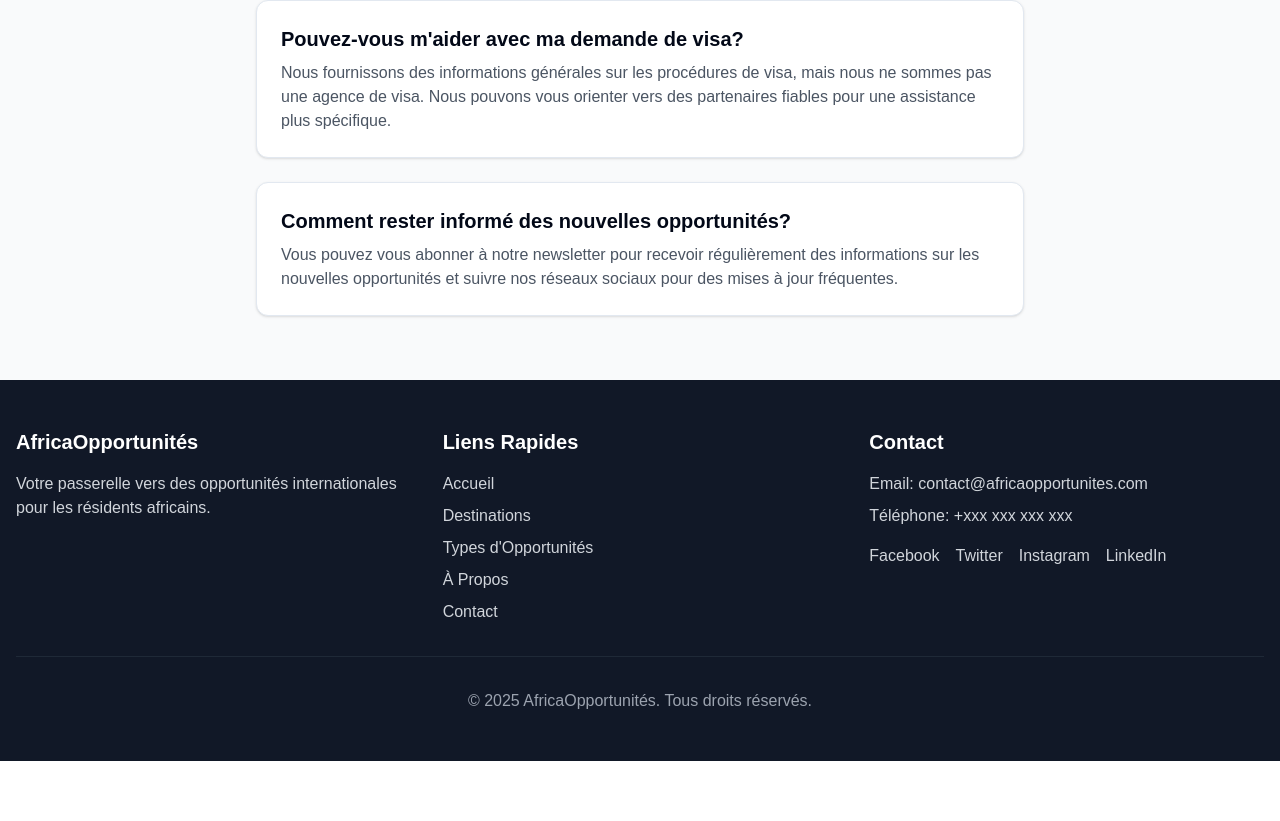
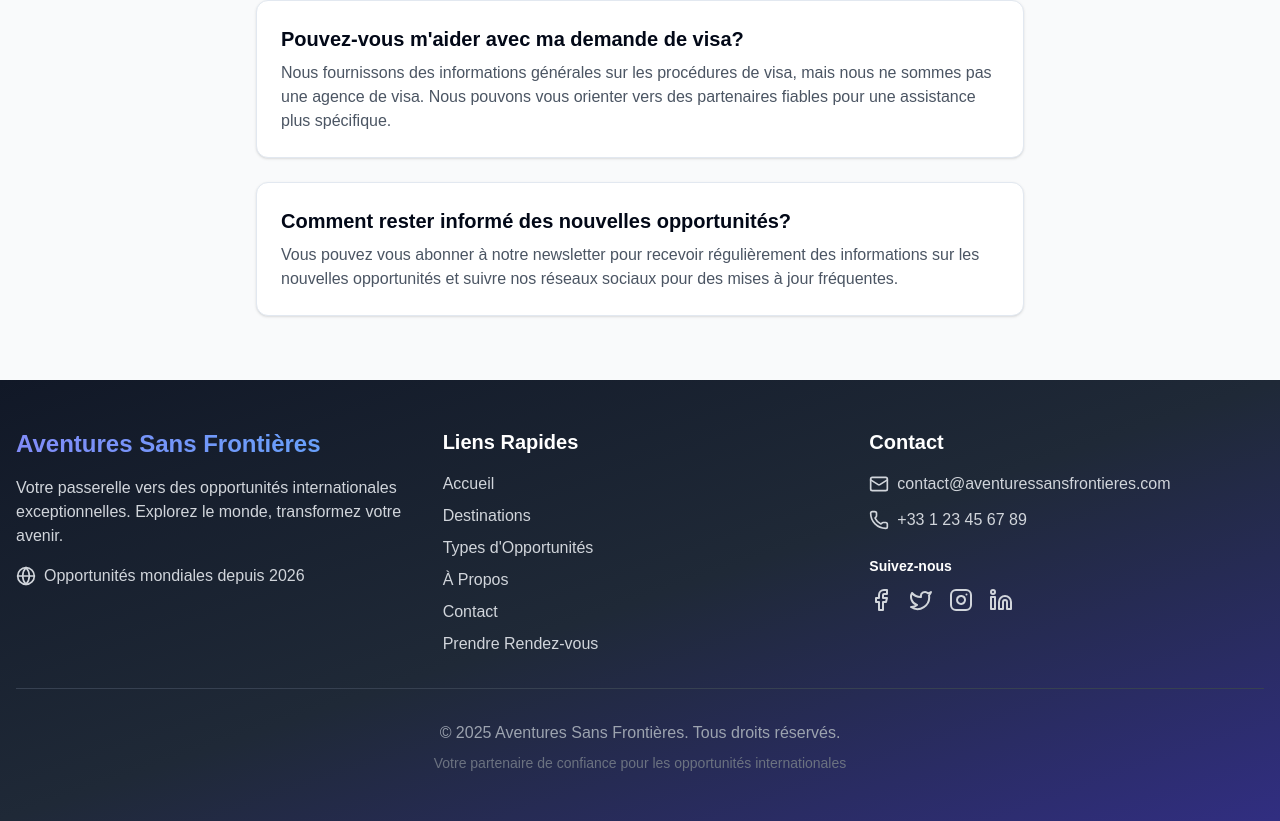
Before and after one commit to travelopportunities07-bot/sg-8e4f6c73-957d-4a3c-b09a-8411143d4db9-1790527538, a Next.js app: page /contact in a window 1280 px wide. Shown: the part 1930-2751 px from the top of the page. Before the commit the page ends 2691 px from the top, so only its background shows below. Built offline with nearby package versions, Linux system fonts and the light colour scheme.

Commit message:
refactor(branding): Restore consistent branding and update content

```diff
--- a/src/components/home/Hero.tsx
+++ b/src/components/home/Hero.tsx
@@ -2,44 +2,75 @@ import { Button } from "@/components/ui/button";
 import Link from "next/link";
 import Image from "next/image";
 import { useLanguage } from "@/contexts/LanguageContext";
+import { Sparkles, Globe } from "lucide-react";
 
 export function Hero() {
   const { t } = useLanguage();
 
   return (
-    <div className='relative bg-gradient-to-r from-blue-700/80 to-indigo-800/80 text-white py-24 md:py-36'>
-      <div className='absolute inset-0 opacity-60'>
+    <div className="relative bg-gradient-to-br from-indigo-900 via-blue-800 to-indigo-700 text-white py-32 md:py-44 overflow-hidden">
+      <div className="absolute inset-0 opacity-40">
         <Image
-          src='https://images.unsplash.com/photo-1488085061387-422e29b40080'
+          src="https://images.unsplash.com/photo-1488085061387-422e29b40080"
           alt={t('hero.title')}
           fill
           style={{ objectFit: 'cover' }}
           priority
-          className='brightness-90'
+          className="brightness-75"
         />
       </div>
-      <div className='container mx-auto px-4 relative z-10'>
-        <div className='max-w-3xl backdrop-blur-sm bg-black/10 p-6 rounded-lg'>
-          <h1 className='text-4xl md:text-5xl lg:text-6xl font-bold mb-6 text-shadow'>
-            {t('hero.title')}
+
+      <div className="absolute inset-0 bg-gradient-to-br from-indigo-900/60 via-blue-800/40 to-transparent"></div>
+
+      <div className="container mx-auto px-4 relative z-10">
+        <div className="max-w-4xl mx-auto text-center">
+          <div className="inline-flex items-center gap-2 bg-white/10 backdrop-blur-md px-4 py-2 rounded-full mb-6 border border-white/20">
+            <Sparkles className="h-5 w-5 text-yellow-300" />
+            <span className="text-sm font-medium">Votre voyage commence ici</span>
+          </div>
+
+          <h1 className="text-5xl md:text-6xl lg:text-7xl font-extrabold mb-6 leading-tight">
+            <span className="bg-gradient-to-r from-white via-blue-100 to-indigo-200 bg-clip-text text-transparent">
+              {t('hero.title')}
+            </span>
           </h1>
-          <p className='text-xl md:text-2xl mb-8 text-shadow'>
+
+          <p className="text-xl md:text-2xl mb-10 text-blue-100 max-w-3xl mx-auto leading-relaxed font-light">
             {t('hero.subtitle')}
           </p>
-          <div className='flex flex-col sm:flex-row gap-4'>
-            <Button asChild size='lg' className='text-lg'>
-              <Link href='/destinations'>
+
+          <div className="flex flex-col sm:flex-row gap-4 justify-center items-center">
+            <Button asChild size="lg" className="text-lg px-8 py-6 bg-gradient-to-r from-yellow-500 to-orange-500 hover:from-yellow-600 hover:to-orange-600 text-white border-0 shadow-xl hover:shadow-2xl transform hover:scale-105 transition-all">
+              <Link href="/destinations" className="flex items-center gap-2">
+                <Globe className="h-5 w-5" />
                 {t('destinations.viewAll')}
               </Link>
             </Button>
-            <Button asChild variant='outline' size='lg' className='text-lg bg-transparent border-white text-white hover:bg-white hover:text-indigo-800'>
-              <Link href='/opportunites'>
+            <Button asChild variant="outline" size="lg" className="text-lg px-8 py-6 bg-white/10 backdrop-blur-md border-2 border-white/40 text-white hover:bg-white hover:text-indigo-900 shadow-lg transform hover:scale-105 transition-all">
+              <Link href="/opportunites">
                 {t('hero.cta')}
               </Link>
             </Button>
           </div>
+
+          <div className="mt-12 grid grid-cols-3 gap-8 max-w-2xl mx-auto">
+            <div className="text-center">
+              <div className="text-3xl font-bold mb-1">12+</div>
+              <div className="text-sm text-blue-200">Pays partenaires</div>
+            </div>
+            <div className="text-center">
+              <div className="text-3xl font-bold mb-1">500+</div>
+              <div className="text-sm text-blue-200">Opportunités</div>
+            </div>
+            <div className="text-center">
+              <div className="text-3xl font-bold mb-1">98%</div>
+              <div className="text-sm text-blue-200">Satisfaction</div>
+            </div>
+          </div>
         </div>
       </div>
+
+      <div className="absolute bottom-0 left-0 right-0 h-32 bg-gradient-to-t from-white to-transparent"></div>
     </div>
   );
 }
--- a/src/components/layout/Footer.tsx
+++ b/src/components/layout/Footer.tsx
@@ -1,43 +1,55 @@
 import Link from "next/link";
+import { Globe, Mail, Phone, Facebook, Twitter, Instagram, Linkedin } from "lucide-react";
 
 export function Footer() {
   return (
-    <footer className="bg-gray-900 text-white py-12">
+    <footer className="bg-gradient-to-br from-gray-900 via-gray-800 to-indigo-900 text-white py-12">
       <div className="container mx-auto px-4">
         <div className="grid grid-cols-1 md:grid-cols-3 gap-8">
           <div>
-            <h3 className="text-xl font-bold mb-4">AfricaOpportunités</h3>
-            <p className="text-gray-300">
-              Votre passerelle vers des opportunités internationales pour les résidents africains.
+            <h3 className="text-2xl font-bold mb-4 bg-gradient-to-r from-indigo-400 to-blue-400 bg-clip-text text-transparent">
+              Aventures Sans Frontières
+            </h3>
+            <p className="text-gray-300 mb-4">
+              Votre passerelle vers des opportunités internationales exceptionnelles. Explorez le monde, transformez votre avenir.
             </p>
+            <div className="flex items-center gap-2 text-gray-300">
+              <Globe className="h-5 w-5" />
+              <span>Opportunités mondiales depuis 2026</span>
+            </div>
           </div>
 
           <div>
             <h3 className="text-xl font-bold mb-4">Liens Rapides</h3>
             <ul className="space-y-2">
               <li>
-                <Link href="/" className="text-gray-300 hover:text-white">
+                <Link href="/" className="text-gray-300 hover:text-indigo-400 transition-colors">
                   Accueil
                 </Link>
               </li>
               <li>
-                <Link href="/destinations" className="text-gray-300 hover:text-white">
+                <Link href="/destinations" className="text-gray-300 hover:text-indigo-400 transition-colors">
                   Destinations
                 </Link>
               </li>
               <li>
-                <Link href="/opportunites" className="text-gray-300 hover:text-white">
+                <Link href="/opportunites" className="text-gray-300 hover:text-indigo-400 transition-colors">
                   Types d'Opportunités
                 </Link>
               </li>
               <li>
-                <Link href="/a-propos" className="text-gray-300 hover:text-white">
+                <Link href="/a-propos" className="text-gray-300 hover:text-indigo-400 transition-colors">
                   À Propos
                 </Link>
               </li>
               <li>
-                <Link href="/contact" className="text-gray-300 hover:text-white">
+                <Link href="/contact" className="text-gray-300 hover:text-indigo-400 transition-colors">
                   Contact
+                </Link>
+              </li>
+              <li>
+                <Link href="/rendez-vous" className="text-gray-300 hover:text-indigo-400 transition-colors">
+                  Prendre Rendez-vous
                 </Link>
               </li>
             </ul>
@@ -45,27 +57,45 @@ export function Footer() {
 
           <div>
             <h3 className="text-xl font-bold mb-4">Contact</h3>
-            <p className="text-gray-300 mb-2">Email: contact@africaopportunites.com</p>
-            <p className="text-gray-300">Téléphone: +xxx xxx xxx xxx</p>
-            <div className="mt-4 flex space-x-4">
-              <a href="#" className="text-gray-300 hover:text-white">
-                Facebook
-              </a>
-              <a href="#" className="text-gray-300 hover:text-white">
-                Twitter
-              </a>
-              <a href="#" className="text-gray-300 hover:text-white">
-                Instagram
-              </a>
-              <a href="#" className="text-gray-300 hover:text-white">
-                LinkedIn
-              </a>
+            <div className="space-y-3">
+              <div className="flex items-center gap-2 text-gray-300">
+                <Mail className="h-5 w-5" />
+                <a href="mailto:contact@aventuressansfrontieres.com" className="hover:text-indigo-400 transition-colors">
+                  contact@aventuressansfrontieres.com
+                </a>
+              </div>
+              <div className="flex items-center gap-2 text-gray-300">
+                <Phone className="h-5 w-5" />
+                <span>+33 1 23 45 67 89</span>
+              </div>
+            </div>
+            <div className="mt-6">
+              <h4 className="text-sm font-semibold mb-3">Suivez-nous</h4>
+              <div className="flex gap-4">
+                <a href="#" className="text-gray-300 hover:text-indigo-400 transition-colors" aria-label="Facebook">
+                  <Facebook className="h-6 w-6" />
+                </a>
+                <a href="#" className="text-gray-300 hover:text-indigo-400 transition-colors" aria-label="Twitter">
+                  <Twitter className="h-6 w-6" />
+                </a>
+                <a href="#" className="text-gray-300 hover:text-indigo-400 transition-colors" aria-label="Instagram">
+                  <Instagram className="h-6 w-6" />
+                </a>
+                <a href="#" className="text-gray-300 hover:text-indigo-400 transition-colors" aria-label="LinkedIn">
+                  <Linkedin className="h-6 w-6" />
+                </a>
+              </div>
             </div>
           </div>
         </div>
 
-        <div className="mt-8 pt-8 border-t border-gray-800 text-center text-gray-400">
-          <p>&copy; {new Date().getFullYear()} AfricaOpportunités. Tous droits réservés.</p>
+        <div className="mt-8 pt-8 border-t border-gray-700 text-center">
+          <p className="text-gray-400">
+            &copy; {new Date().getFullYear()} Aventures Sans Frontières. Tous droits réservés.
+          </p>
+          <p className="text-gray-500 text-sm mt-2">
+            Votre partenaire de confiance pour les opportunités internationales
+          </p>
         </div>
       </div>
     </footer>
```
Also changed, not shown: src/components/layout/Header.tsx (+14 -17 lines), .stylelintrc.json (added).
